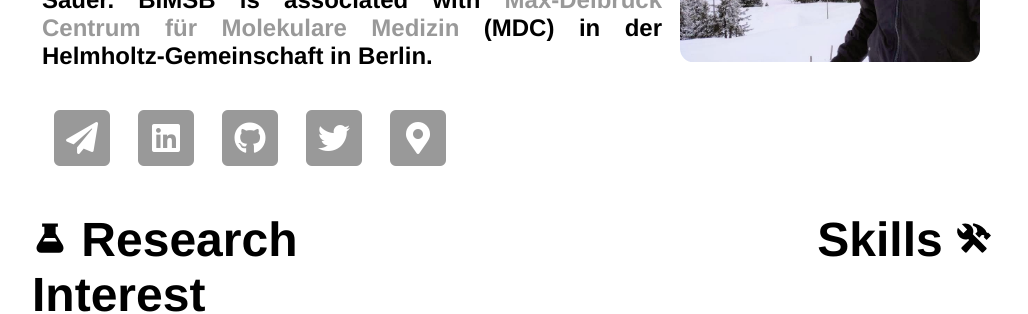
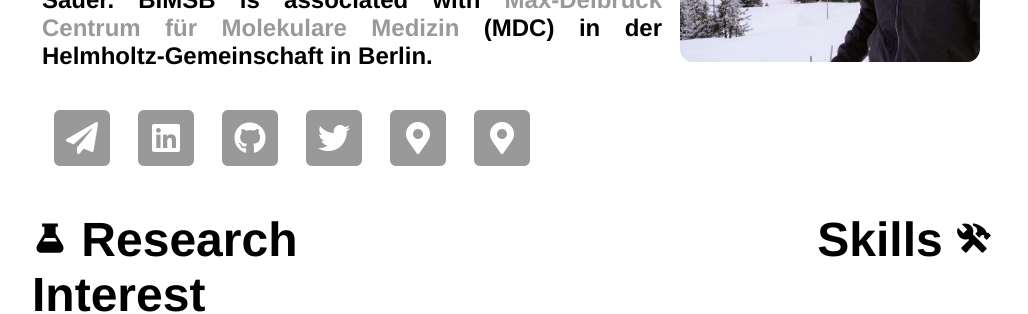
Before and after one commit to saisomesh2594/saisomesh2594.github.io, a Jekyll site: the page built from index.html, in a window 1280 px wide. Shown: the part 342-656 px from the top of the page, without its empty margins (128-1156 px from the left). Built offline with Jekyll 4.4.1, drawn with Linux system fonts in a browser that asks for light colours.

Commit message:
Update index.html

```diff
--- a/index.html
+++ b/index.html
@@ -50,6 +50,13 @@
 					<span class="fa-stack fa-2x">
   					<i class="fas fa-square fa-stack-2x"></i>
   					<i class="fab fa-twitter fa-stack-1x fa-inverse"></i>
+					</span>
+				</a>
+				<a href="https://www.google.com/maps/place/Berlin+Institute+for+Medical+Systems+Biology/@52.5268387,13.3834003,17z/data=!3m1!4b1!4m5!3m4!1s0x47a851a253c8c161:0x84ee34ed4eb241d0!8m2!3d52.5268387!4d13.385589"
+			  		 title="Visit Me">
+					<span class="fa-stack fa-2x">
+  					<i class="fas fa-square fa-stack-2x"></i>
+  					<i class="fas fa-map-marker-alt fa-stack-1x fa-inverse"></i>
 					</span>
 				</a>
 				<a href="https://www.google.com/maps/place/Berlin+Institute+for+Medical+Systems+Biology/@52.5268387,13.3834003,17z/data=!3m1!4b1!4m5!3m4!1s0x47a851a253c8c161:0x84ee34ed4eb241d0!8m2!3d52.5268387!4d13.385589"
```
